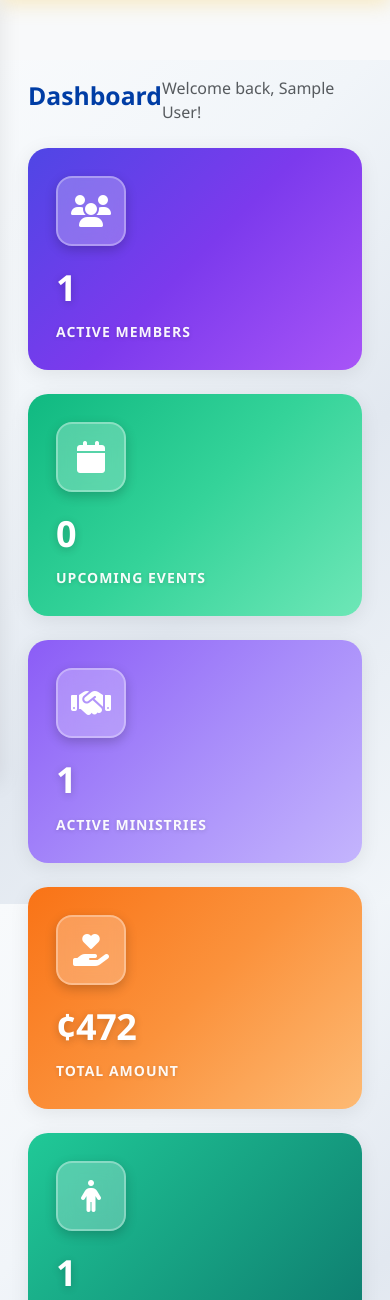
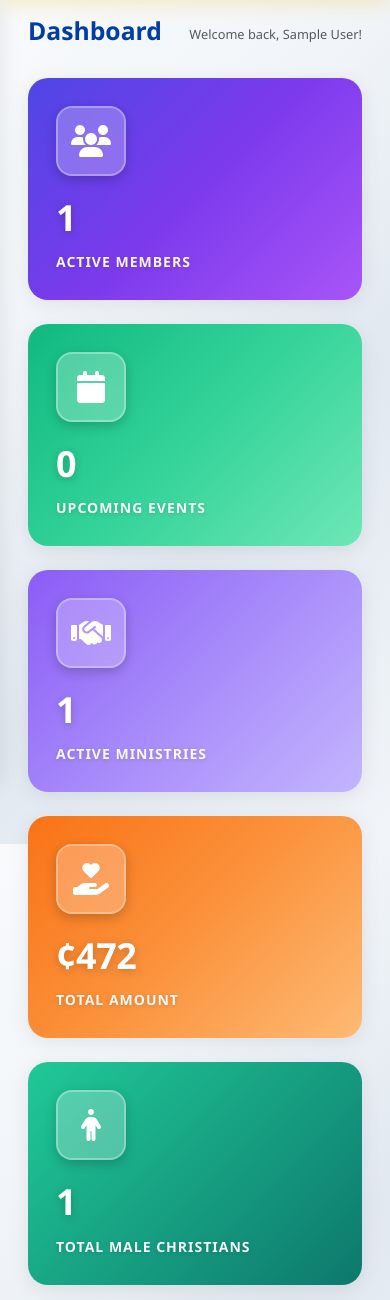
Before and after one commit to EbenezerQuayson/church_management_system, a PHP site: page /church_management_system/app/views/dashboard.php in a window 390 px wide. Shown: the part 60-1360 px from the top of the page. Run offline with PHP 8.4, Linux system fonts and the light colour scheme; the visitor is signed in with stand-in values (Sample User, id 1); data comes from the database, SQL or seed files in the repository.

Commit message:
Added a greeting style for the dashboard user welcome message and adjusted its font size for better visibility.

```diff
--- a/app/views/dashboard.php
+++ b/app/views/dashboard.php
@@ -43,7 +43,7 @@ $jsDonationData = json_encode($monthlyTotals);
         <!-- Page Title -->
         <div class="d-flex justify-content-between align-items-center mb-4">
             <h2 class="fw-bold" style="color: var(--primary-color);">Dashboard</h2>
-            <span class="text-muted">Welcome back, <?php echo htmlspecialchars($_SESSION['user_name']); ?>!</span>
+            <span class="text-muted dashboard-greetings">Welcome back, <?php echo htmlspecialchars($_SESSION['user_name']); ?>!</span>
         </div>
 
         <!-- Summary Cards -->
--- a/assets/css/style.css
+++ b/assets/css/style.css
@@ -303,6 +303,12 @@ body {
   background-attachment: fixed;
 }
 
+.dashboard-greetings{
+  font-size: 0.9rem;
+  text-align: right;
+  white-space: normal;
+}
+
 /* Cards */
 .card {
   border: none;
@@ -590,9 +596,14 @@ body {
 
   .main-content {
     margin-left: 0;
-    margin-top: 60px;
+    margin-top: 0px;
     padding: 1rem;
   }
+
+  .dashboard-greetings{
+    font-size:0.8rem;
+  }
+
 
   .top-navbar {
     padding: 1rem;
```
